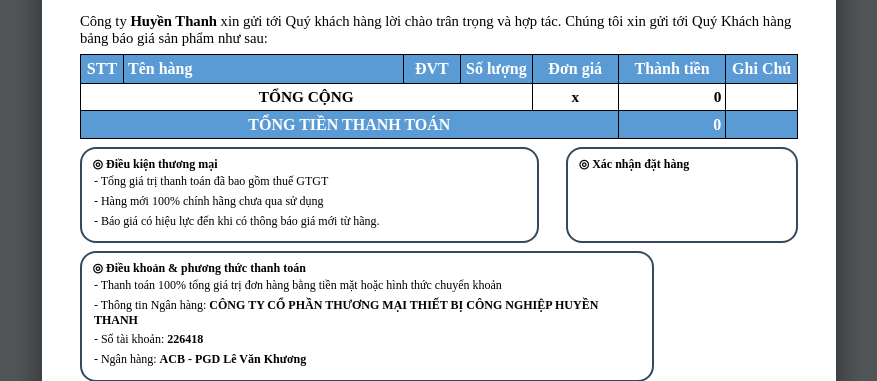
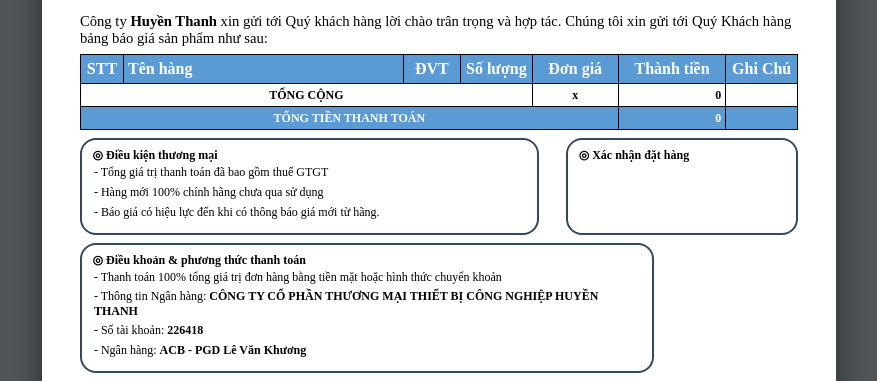
Before and after one commit to HXSang/huyen-thanh-company, a Python web app: template backend/templates/template.html in a window 1280 px wide. Shown: the part 289-670 px from the top of the page, without its empty margins (201-1078 px from the left). Run offline with Jinja, Linux system fonts and the light colour scheme; the template is opened without the code that fills it, so the values that code supplies are empty.

Commit message:
Decrease font size in quotation table styles

```diff
--- a/backend/templates/template.html
+++ b/backend/templates/template.html
@@ -115,14 +115,14 @@
 
   .quotation-table tr.total-row td {
     font-weight: bold;
-    font-size: 11.5pt;
+    font-size: 9pt;
   }
 
   .quotation-table tr.grand-total td {
     background-color: #5b9bd5;
     color: #fff;
     font-weight: bold;
-    font-size: 12pt;
+    font-size: 9pt;
   }
 
   .red-text { color: #e74c3c; font-weight: bold; } /* Màu đỏ cho text thuế */
```
